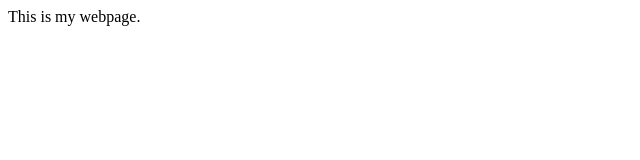
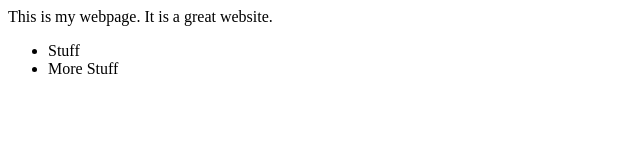
Before and after one commit to apolk25/377-web-app-dev, a plain HTML site: page Playground/index.html in a window 1280 px wide. Shown: the whole page, without its empty margins (0-640 px from the left). Drawn offline with Linux system fonts and the light colour scheme.

Commit message:
Added stuff

```diff
--- a/Playground/index.html
+++ b/Playground/index.html
@@ -5,6 +5,12 @@
     </head>
 
     <body>
-        This is my webpage.
+        This is my webpage. It is a great website.
+
+        <ul>
+            <li>Stuff</li>
+            <li>More Stuff</li>
+        </ul>
+
     </body>
 </html>
```
